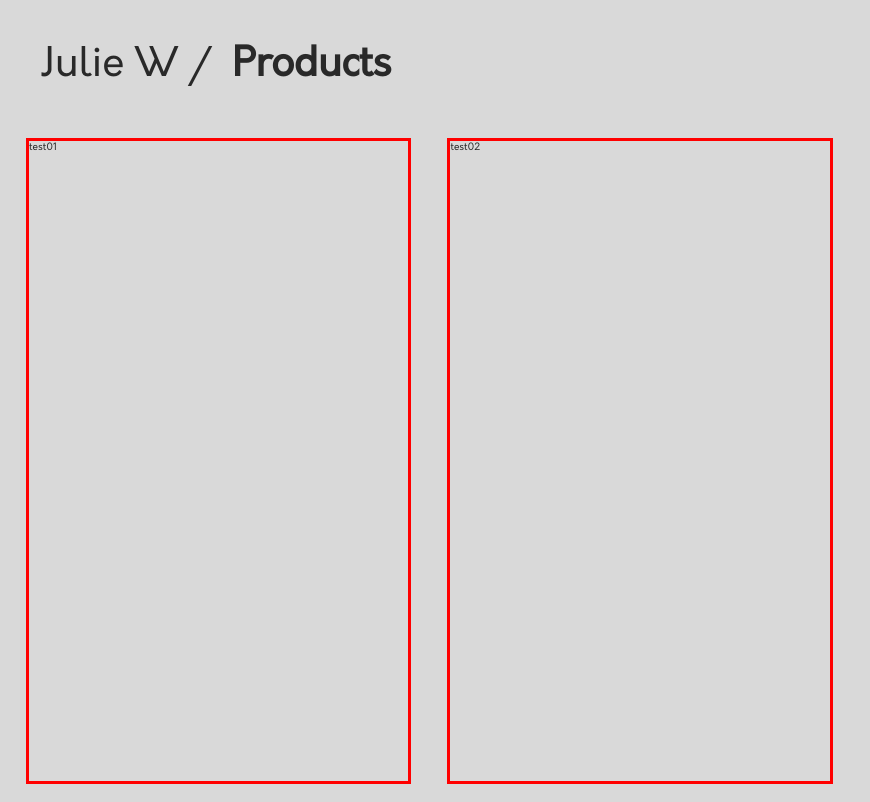
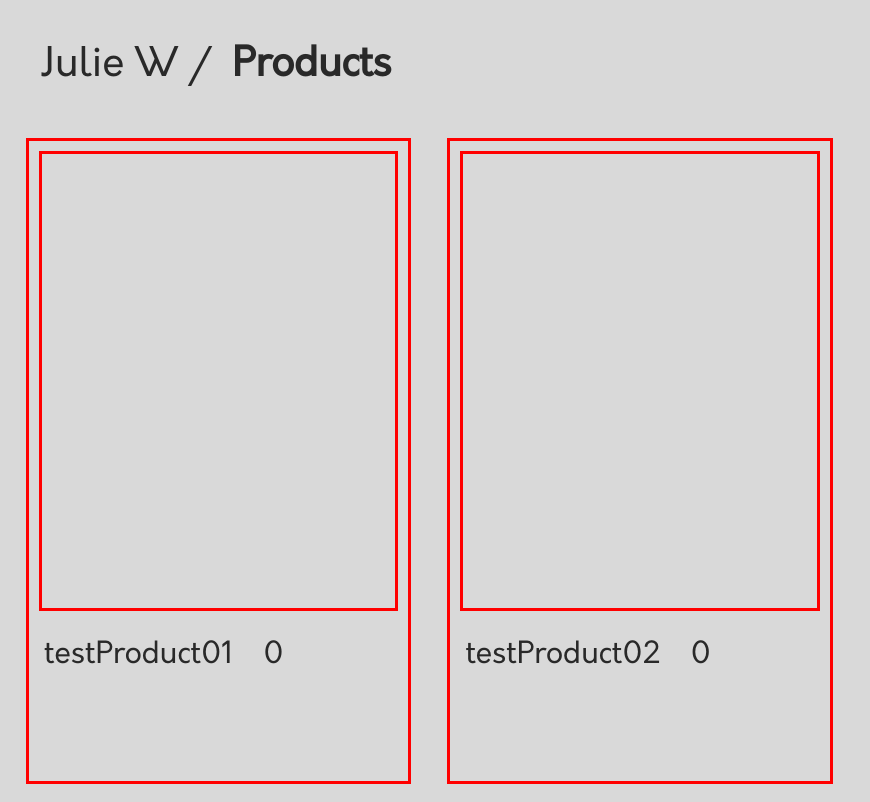
Before and after one commit to devClientContact/client-site_03, a Next.js app: page /products in a window 1280 px wide. Shown: the whole page, without its empty margins (0-870 px from the left). Built offline with nearby package versions, Linux system fonts and the light colour scheme.

Commit message:
edited variable names in project and developed product grid

```diff
--- a/assets/ProductList/index.ts
+++ b/assets/ProductList/index.ts
@@ -1,18 +1,18 @@
 export interface ProductList {
-  productName: string;
+  name: string;
   description: string;
   imageURL: string | string[];
   price: number;
 }
 export const products: ProductList[] = [
   {
-    productName: "",
+    name: "testProduct01",
     description: "test01",
     imageURL: "",
     price: 0.00,
   },
   {
-    productName: "",
+    name: "testProduct02",
     description: "test02",
     imageURL: "",
     price: 0.00,
--- a/components/Product/index.tsx
+++ b/components/Product/index.tsx
@@ -6,8 +6,16 @@ const Product = ({ product }: any) => {
   const ROUTE_POST_ID = 'products/[productName]'
   return (
     <>
-      <div className={styles.gridItem}>
-        {product.description}
+      <div className={styles.gridItemContainer}>
+        <div className={styles.productImageContainer}></div>
+        <div className={styles.productTextContainer}>
+          <div className={styles.productName}>
+           {product.name}
+          </div>
+          <div className={styles.productPrice}>
+           {product.price}
+          </div>
+        </div>
       </div>
     </>
   )
--- a/styles/Home.module.scss
+++ b/styles/Home.module.scss
@@ -75,14 +75,35 @@ $screen-xl-min: 1200px;
   margin: auto;
   justify-items: center;
 }
-.gridItem {
+.gridItemContainer {
   display: grid;
+  grid-template-rows: 3fr 1fr;
   margin: 1rem;
   width: 90%;
   height: 80vh;
   border: solid;
   border-color: red;
 }
+.productImageContainer {
+  margin: 1rem;
+  padding: 1rem;
+  border: solid;
+  border-color: red;
+}
+.productTextContainer{
+  display: grid;
+  grid-template-columns: 1fr 1fr;
+
+}
+.productName {
+  margin: 1.5rem;
+  font-size: 3rem;
+}
+.productPrice {
+  margin: 1.5rem;
+  font-size: 3rem;
+}
+
 
 @include sm {
 }
```
Also changed, not shown: assets/ProductsArray/index.ts (deleted).
